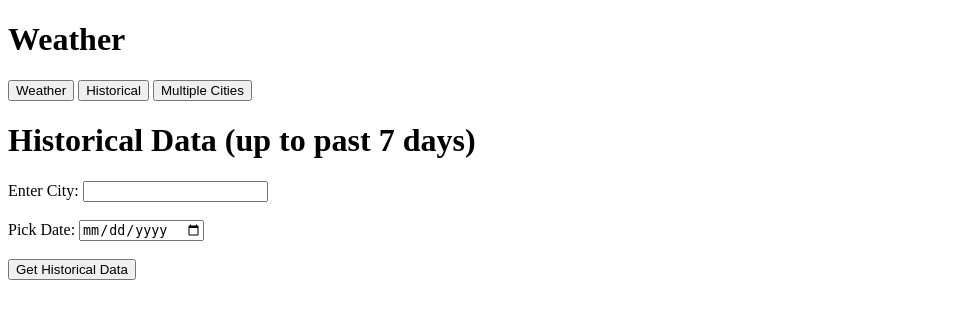
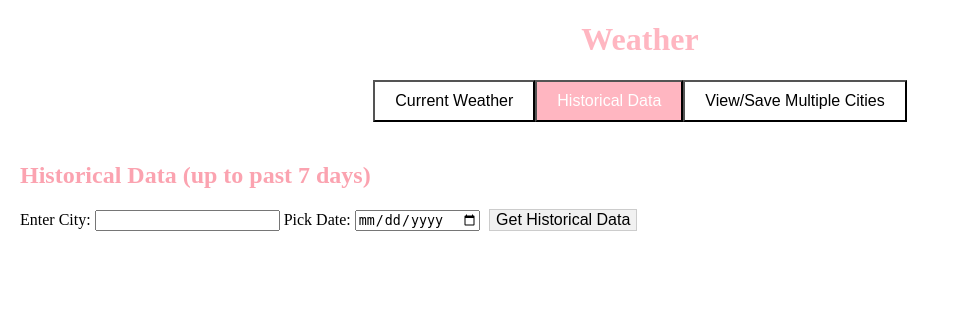
Before and after one commit to siriavula/mpcs-51042-final-project, a Flask app: page /historical in a window 1280 px wide. Shown: the top 319 px of the page, without its empty margins (0-962 px from the left). Run offline with Flask 3, Linux system fonts and the light colour scheme.

Commit message:
error handling for viewing and  saving multiple cities data

```diff
--- a/app.py
+++ b/app.py
@@ -1,17 +1,15 @@
 
 from turtle import down
-from flask import Flask, request, render_template, send_file
+from flask import Flask, request, render_template, send_file, session
 import requests
 from datetime import datetime, timedelta
 
 app = Flask(__name__)
-
+app.secret_key = 'weatherapp'
 api_key = '92eae2a76e7041fe86800920250303'
 BASE_URL_CURRENT = 'http://api.weatherapi.com/v1/current.json'
 BASE_URL_FORECAST = 'http://api.weatherapi.com/v1/forecast.json'
 BASE_URL_HISTORICAL = 'https://api.weatherapi.com/v1/history.json'
-
-cities = []
 
 
 @app.route('/')
@@ -120,7 +118,7 @@ def historical():
 def multiple_cities_data():
     weather = None
     error = None
-
+    invalid = None
     if request.method == 'POST':
         city = request.form.get('city')
         err, data = get_response_data(BASE_URL_CURRENT, params={
@@ -128,10 +126,13 @@ def multiple_cities_data():
 
         if not err:
             error = data
+            invalid = 'User input city is invalid. Please ensure you enter a valid location.\nShowing previous weather data.'
         else:
             weather = get_current_weather_data(data, weather)
-            cities.append(weather)
-    return render_template('index.html', cities=cities, error=error, active_tab='multiple_cities_data')
+            if 'cities' not in session:
+                session['cities'] = []
+            session['cities'].append(weather)
+    return render_template('index.html', cities=session['cities'], invalid=invalid, error=error, active_tab='multiple_cities_data')
 
 
 @app.route('/save_weather_data_file', methods=['GET'])
@@ -140,12 +141,13 @@ def save_weather_data_file():
         output.write(f'Weather Data for {datetime.today()} Request')
         output.write(
             '\n------------------------------------------------------------------')
-        if cities:
-            for city in cities:
+        if session['cities']:
+            for city in session['cities']:
                 pass
                 output.write(
                     f"\n{city['city']}\nCurrent Temperature - {city['temperature_f']} F / {city['temperature_c']} C, Feels like - {city['feels_like_f']} F / {city['feels_like_c']} C, Condition - {city['condition']}, Wind Speed - {city['wind_speed_kph']} kph / {city['wind_speed_mph']} mph")
-
+        else:
+            output.write('\nNo weather data requested.')
     return send_file('weather_data.txt', as_attachment=True, download_name='weather_data.txt', mimetype='text/plain')
 
 
--- a/templates/index.html
+++ b/templates/index.html
@@ -4,22 +4,83 @@
     <meta charset="UTF-8" />
     <meta name="viewport" content="width=device-width, initial-scale=1.0" />
     <title>Weather App</title>
+    <style>
+      body {
+        margin: 0;
+        padding: 0;
+      }
+
+      h1 {
+        text-align: center;
+        color: #FFB6C1;
+      }
+
+      h2 {
+        color: #fba3b0;
+      }
+
+
+      .tab {
+        display: flex;
+        justify-content: center;
+        background-color: rgb(255, 255, 255);
+        /* padding: 10px; */
+      }
+
+      .tab button {
+        background-color: #ffffff;
+        padding: 10px 20px;
+        font-size: 16px;
+        /* margin-top: 5vh; */
+      }
+
+      .tab button:hover, .tab button.active {
+        background-color: #FFB6C1;
+        color: white;
+      }
+
+      .tabcontent {
+        display: none;
+        padding: 20px;
+        background-color: white;
+        /* margin-top: 20px;
+        border-radius: 5px; */
+      }
+
+      .container button {
+        background-color: #f1f1f1;
+        border: 1px solid #ccc;
+        cursor: pointer;
+        font-size: 16px;
+        margin: 0 5px;
+        transition: background-color 0.3s ease;
+      }
+
+      .container button:hover, .tab button.active {
+        background-color: #FFB6C1;
+        color: white;
+      }
+
+      .form-flex {
+        display: flex;
+      }
+    </style>
   </head>
   <body>
       <h1>Weather</h1>
       <div class="tab">
         <button class="tablinks" onclick="openTab(event, 'current_and_forecast')"
-          {% if active_tab == 'current_and_forecast' %} class="active" {% endif %}>Weather</button>
+          {% if active_tab == 'current_and_forecast' %} class="active" {% endif %}>Current Weather</button>
         <button class="tablinks" onclick="openTab(event, 'historical')"
-          {% if active_tab == 'historical' %} class="active" {% endif %}>Historical</button>
+          {% if active_tab == 'historical' %} class="active" {% endif %}>Historical Data</button>
         <button class="tablinks" onclick="openTab(event, 'multiple_cities_data')"
-          {% if active_tab == 'multiple_cities_data' %} class="active" {% endif %}>Multiple Cities</button>
+          {% if active_tab == 'multiple_cities_data' %} class="active" {% endif %}>View/Save Multiple Cities</button>
       </div>
 
       <!-- Tab 1 -->
       <div id="current_and_forecast" class="tabcontent">
         <div class="container">
-
+          <h2>Get Current Weather and Weekly Forecast</h2>
           <form method="POST" action='/current_and_forecast'>
             <label for="city">Enter City:</label>
             <input type="text" name="city" id="city" required />
@@ -28,12 +89,13 @@
 
           {% if weather %}
           <div class="weather">
-            <h2>Current Weather in {{ weather.city }}:</h2>
+            <h3>Current Weather in {{ weather.city }}:</h3>
             <p>Temperature: {{ weather.temperature_f }}°C / {{ weather.temperature_f }}°F</p>
             <p>Feels Like: {{ weather.feels_like_c }}°C / {{ weather.feels_like_f }}°F</p>
             <p>Condition: {{ weather.condition }}</p>
             <p>Wind Speed: {{ weather.wind_speed_kph }} kph / {{ weather.wind_speed_mph }} mph </p>
           </div>
+
           {% for day in forecast %}
           <div class="forecast-item">
               <p class="date">{{ day.date }}</p>
@@ -54,16 +116,15 @@
       </div>
 
       <!-- Tab 2 -- fix the ui for this and the values -->
+      <div class='container'>
         <div id="historical" class="tabcontent">
-        <h1>Historical Data (up to past 7 days)</h1>
+          <h2>Historical Data (up to past 7 days)</h2>
           <form method="POST" action='/historical'>
             <label for="location">Enter City: </label>
             <input type="text" id="location" name="location" value="{{ location }}" required>
-          <br><br>
 
             <label for="date">Pick Date: </label>
             <input type="date" id="date" name="date" value="{{ date.strftime('%Y-%m-%d') if date else '' }}" required>
-          <br><br>
 
             <button type="submit">Get Historical Data</button>
           </form>
@@ -72,7 +133,7 @@
             <p>{{ date_valid }}</p>
           {% endif %}
           {% if data %}
-          <h2>{{ location }} </h2>
+            <h3>{{ location }} </h3>
             <p><strong>Temperature:</strong> {{ data['forecast']['forecastday'][0]['day']['avgtemp_c'] }} °C</p>
             <p><strong>Humidity:</strong> {{ data['forecast']['forecastday'][0]['day']['avghumidity'] }} %</p>
             <p><strong>Condition:</strong> {{ data['forecast']['forecastday'][0]['day']['condition']['text'] }}</p>
@@ -84,19 +145,28 @@
             </div>
           {% endif %}
         </div>
+      </div>
 
+      <!-- Tab 3 -->
+      <div class='container'>
         <div id="multiple_cities_data" class="tabcontent">
-        <h1>Weather Globally</h1>
+          <h2>Weather Globally</h2>
+          <div class='form-flex'>
             <form method="POST" action='/multiple_cities_data'>
               <label for="city">Search for a city: </label>
               <input type="text" name="city" id="city" required />
               <button type="submit">Click to View</button>
             </form>
+            <form method="GET" action='/save_weather_data_file'>
+              <button type="submit">Export to Txt File</button>
+            </form>
+          </div>
 
-
-
+          {% if invalid %}
+          <p> {{invalid}} </p>
+          {% endif %}
           {% for city in cities %}
-          <h2>{{city['city']}}</h2>
+            <h3>{{city['city']}}</h3>
             <div>
               <p>Temperature: {{ city.temperature_f }}°C / {{ city.temperature_f }}°F</p>
               <p>Feels Like: {{ city.feels_like_c }}°C / {{ city.feels_like_f }}°F</p>
@@ -105,15 +175,13 @@
             </div>
           {% endfor %}
 
-        <form method="GET" action='/save_weather_data_file'>
-          <button type="submit">Export to Txt File</button>
-        </form>
+
+        </div>
       </div>
 
 
-
       <script>
-        function openTab(evt, tabName) {
+        function openTab(event, tabName) {
           var i, tabcontent, tablinks;
           tabcontent = document.getElementsByClassName("tabcontent");
           for (i = 0; i < tabcontent.length; i++) {
@@ -124,7 +192,7 @@
             tablinks[i].className = tablinks[i].className.replace(" active", "");
           }
           document.getElementById(tabName).style.display = "block";
-          evt.currentTarget.className += " active";
+          event.currentTarget.className += " active";
         }
 
         document.addEventListener("DOMContentLoaded", function() {
--- a/weather_data.txt
+++ b/weather_data.txt
@@ -1,4 +1,4 @@
-Weather Data for 2025-03-07 20:29:28.436927 Request
+Weather Data for 2025-03-07 23:08:35.532768 Request
 ------------------------------------------------------------------
-London
-Current Temperature - 46.9 F / 8.3 C, Feels like - 44.7 F / 7.0 C, Condition - Partly cloudy, Wind Speed - 7.9 kph / 4.9 mph
+Chicago
+Current Temperature - 35.1 F / 1.7 C, Feels like - 29.3 F / -1.5 C, Condition - Mist, Wind Speed - 10.8 kph / 6.7 mph
```
Lines whose indentation alone changed are shown as unchanged.
